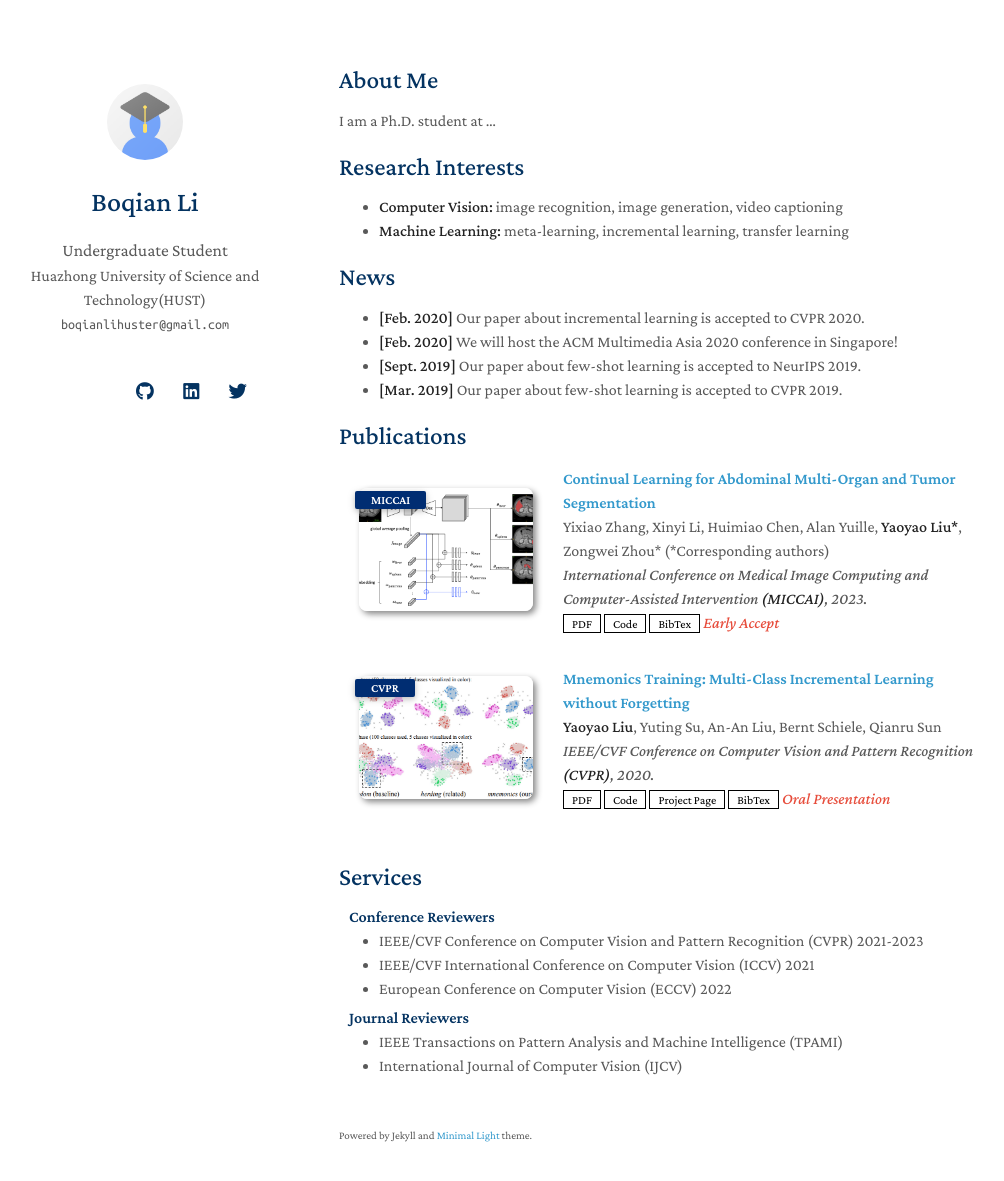
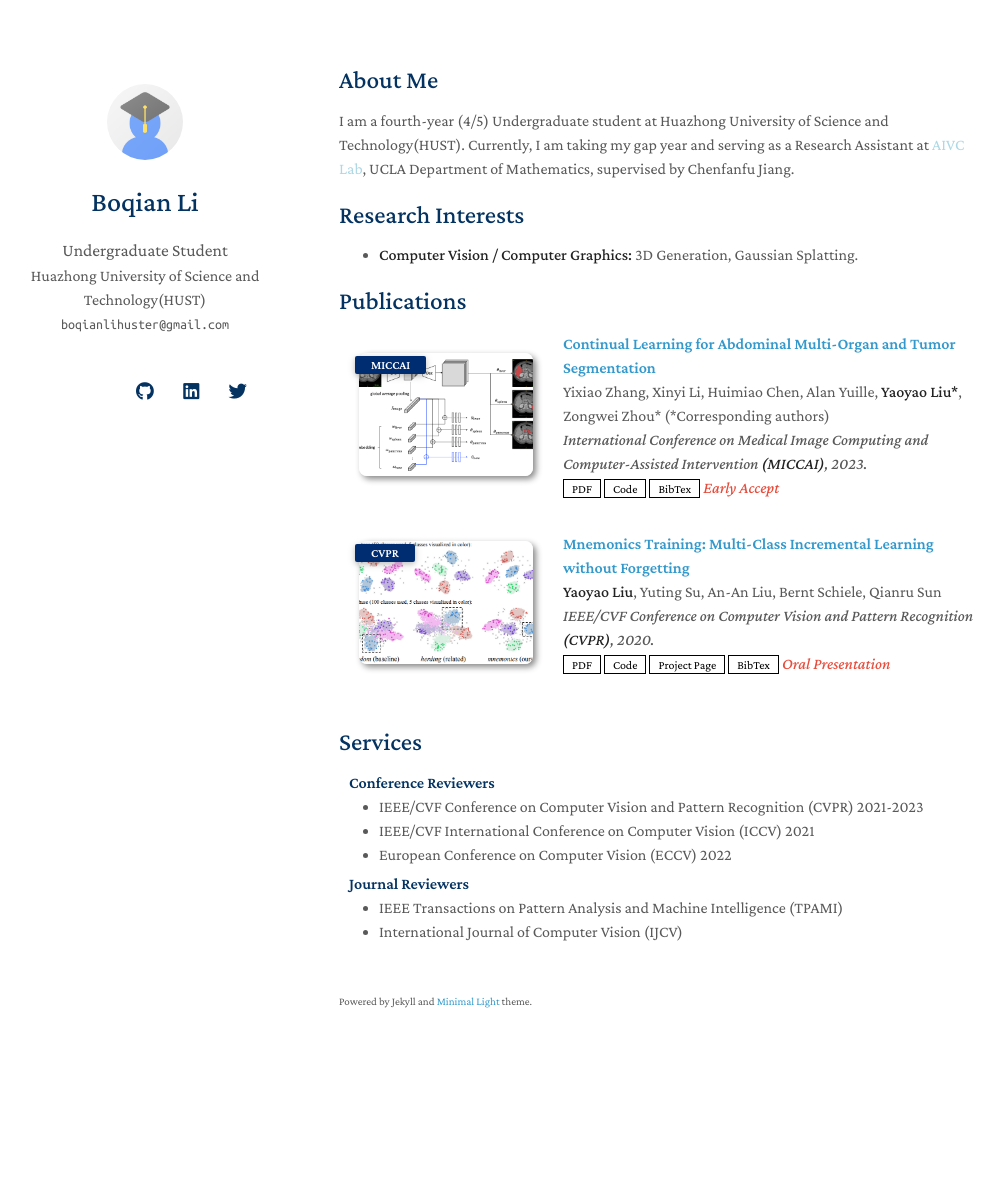
Before and after one commit to boqian-li/boqian-li.github.io, a Jekyll site: the page built from index.md, in a window 1280 px wide and 1216 px high. Shown: the top 1181 px of the window, without its empty margins (131-1135 px from the left). Built offline with Jekyll 4.4.1, drawn with Linux system fonts in a browser that asks for light colours; nearby versions of some CDN libraries; a style sheet for code colours, icons or effects is not loaded; our own code applies the rules of GitHub Pages for plain Markdown files.

Commit message:
Update index.md

```diff
--- a/index.md
+++ b/index.md
@@ -4,19 +4,14 @@ layout: homepage
 
 ## About Me
 
-I am a Ph.D. student at ...
+I am a fourth-year (4/5) Undergraduate student at Huazhong University of Science and Technology(HUST).
+Currently, I am taking my gap year and serving as a Research Assistant at <a href="https://www.example.com" style="color: lightblue;">AIVC Lab</a>, UCLA Department of Mathematics, supervised by Chenfanfu Jiang.
+
 
 ## Research Interests
 
-- **Computer Vision:** image recognition, image generation, video captioning
-- **Machine Learning:** meta-learning, incremental learning, transfer learning
+- **Computer Vision / Computer Graphics:** 3D Generation, Gaussian Splatting.
 
-## News
-
-- **[Feb. 2020]** Our paper about incremental learning is accepted to CVPR 2020.
-- **[Feb. 2020]** We will host the ACM Multimedia Asia 2020 conference in Singapore!
-- **[Sept. 2019]** Our paper about few-shot learning is accepted to NeurIPS 2019.
-- **[Mar. 2019]** Our paper about few-shot learning is accepted to CVPR 2019.
 
 {% include_relative _includes/publications.md %}
 
```
